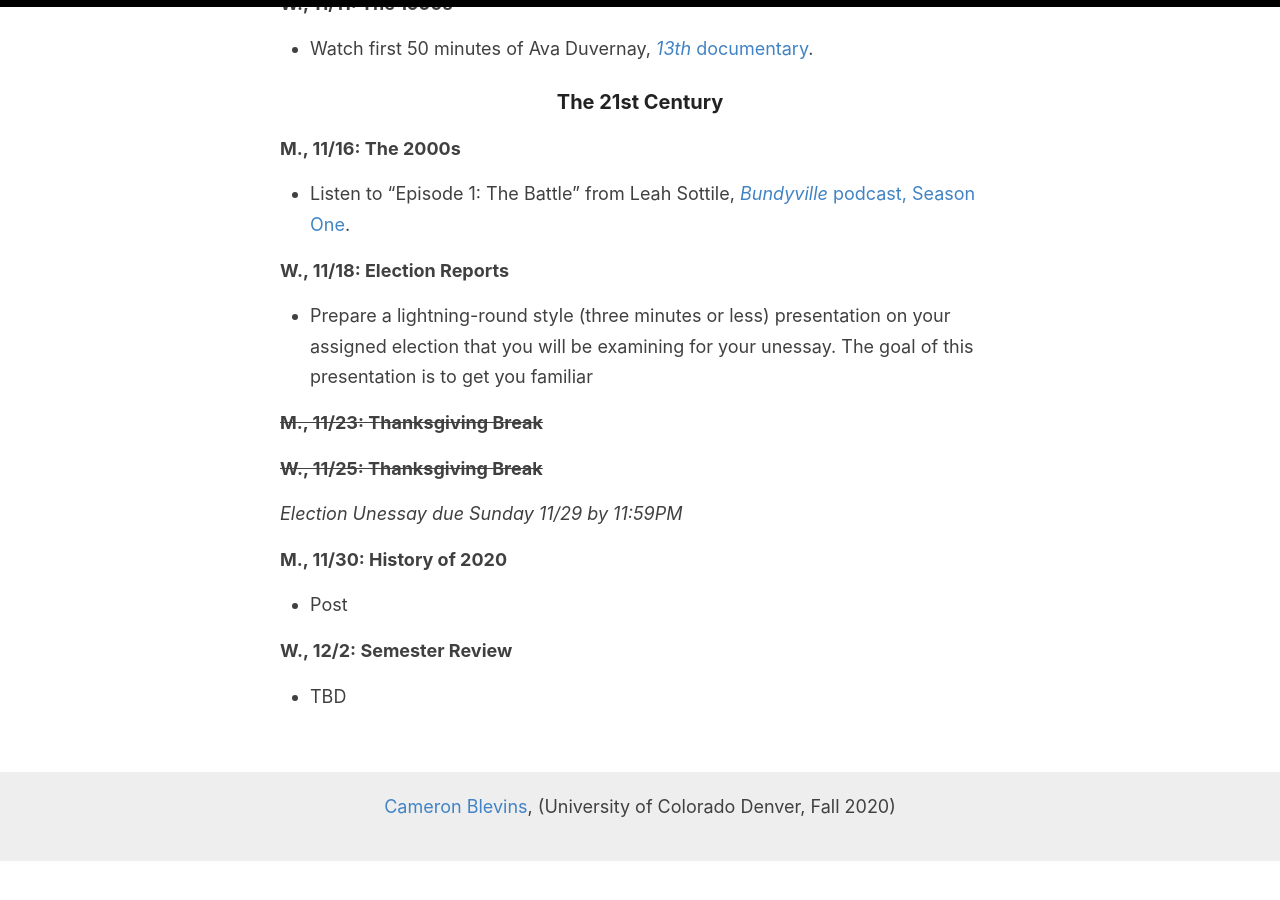
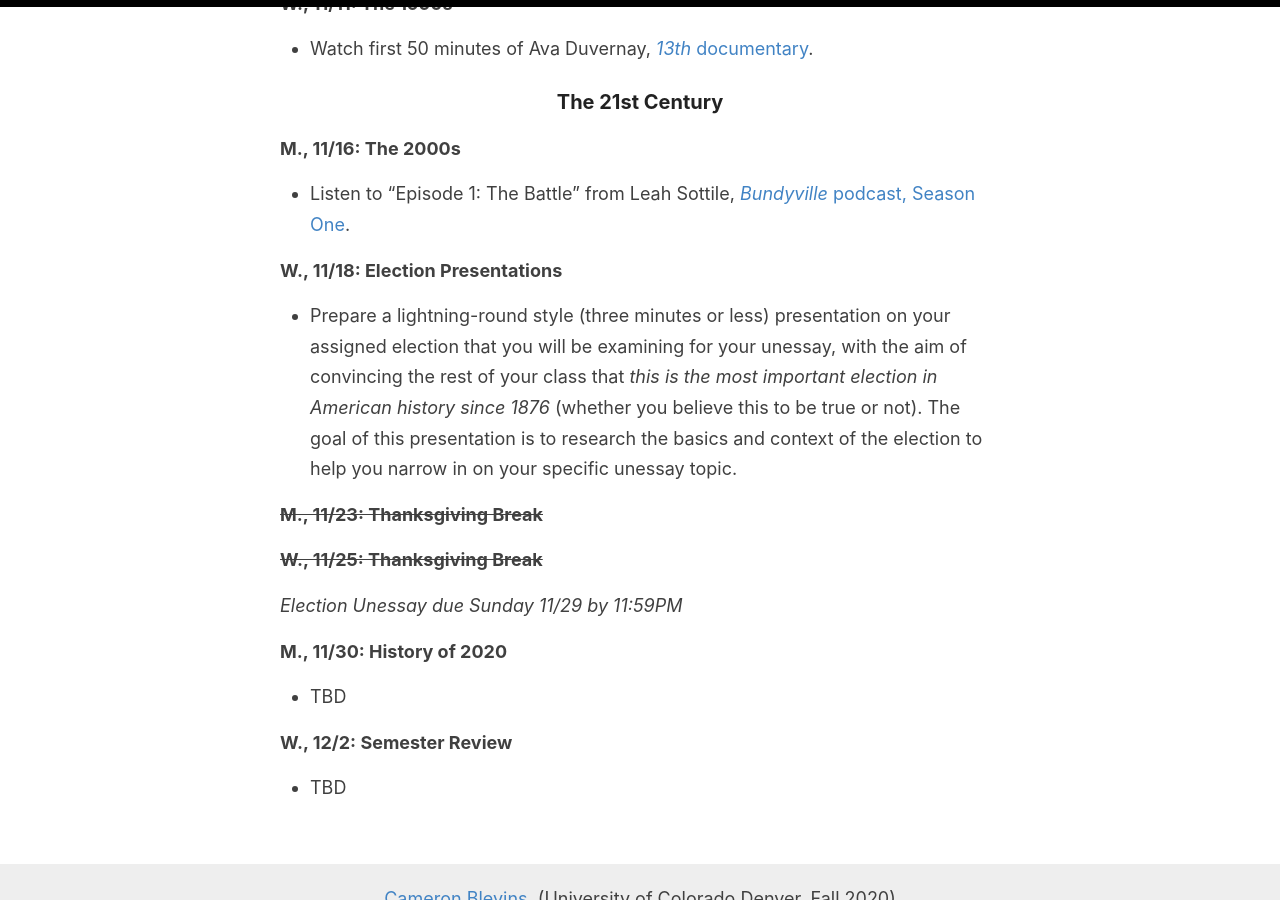
Before and after one commit to cblevins/f20-us-since-1876, a Jekyll site: the page built from _pages/schedule.md, in a window 1280 px wide and 900 px high, scrolled down 4239 px. Built offline with Jekyll 4.4.1, drawn with Linux system fonts in a browser that asks for light colours; before the commit the page ends 5100 px from its top, so only the background shows below that.

Commit message:
fixing schedule

```diff
--- a/_pages/schedule.md
+++ b/_pages/schedule.md
@@ -119,8 +119,8 @@ permalink: /schedule/
 **M., 11/16: The 2000s**
 - Listen to "Episode 1: The Battle" from Leah Sottile, [*Bundyville* podcast, Season One](https://longreads.com/bundyville/season-one/).
 
-**W., 11/18: Election Reports**
-- Prepare a lightning-round style (three minutes or less) presentation on your assigned election that you will be examining for your unessay. The goal of this presentation is to get you familiar
+**W., 11/18: Election Presentations**
+- Prepare a lightning-round style (three minutes or less) presentation on your assigned election that you will be examining for your unessay, with the aim of convincing the rest of your class that *this is the most important election in American history since 1876* (whether you believe this to be true or not). The goal of this presentation is to research the basics and context of the election to help you narrow in on your specific unessay topic.
 
 ~~**M., 11/23: Thanksgiving Break**~~
 
@@ -129,7 +129,7 @@ permalink: /schedule/
 *Election Unessay due Sunday 11/29 by 11:59PM*
 
 **M., 11/30: History of 2020**
-- Post
+- TBD
 
 **W., 12/2: Semester Review**
 - TBD
```
